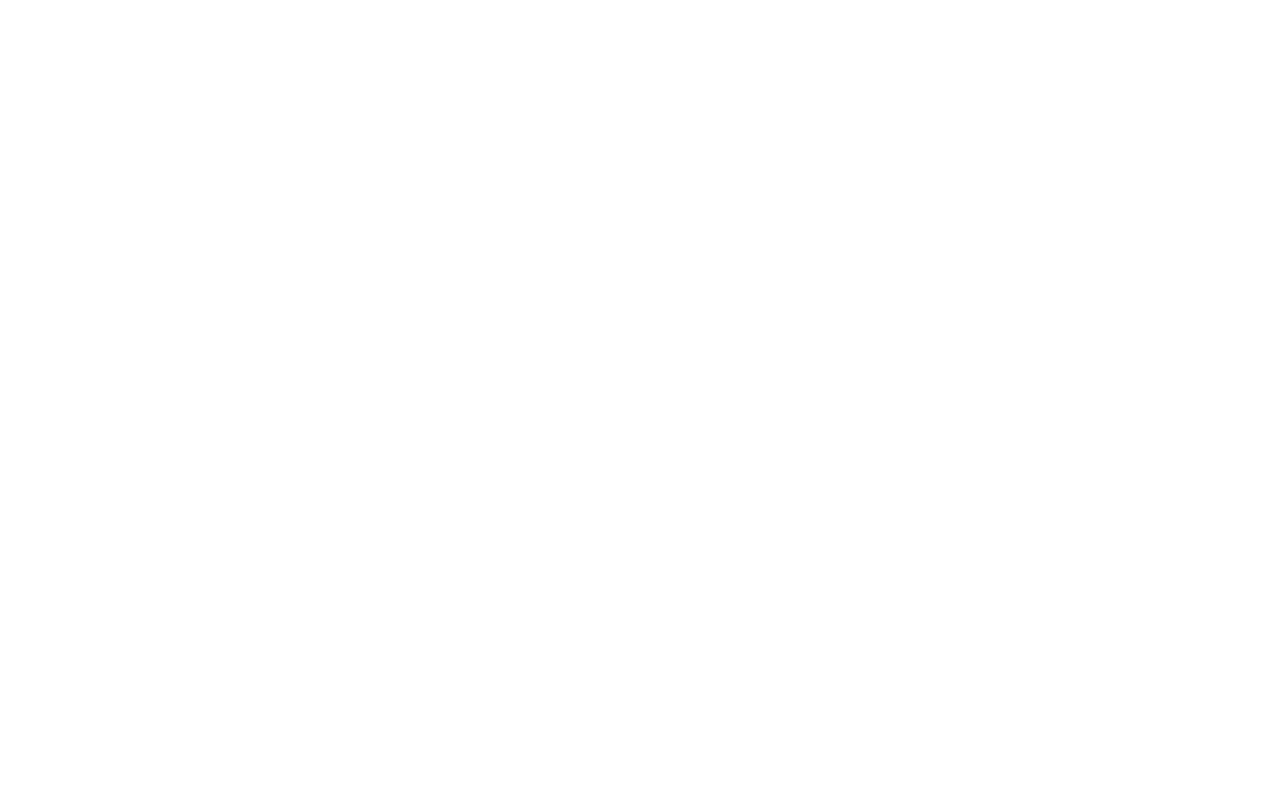
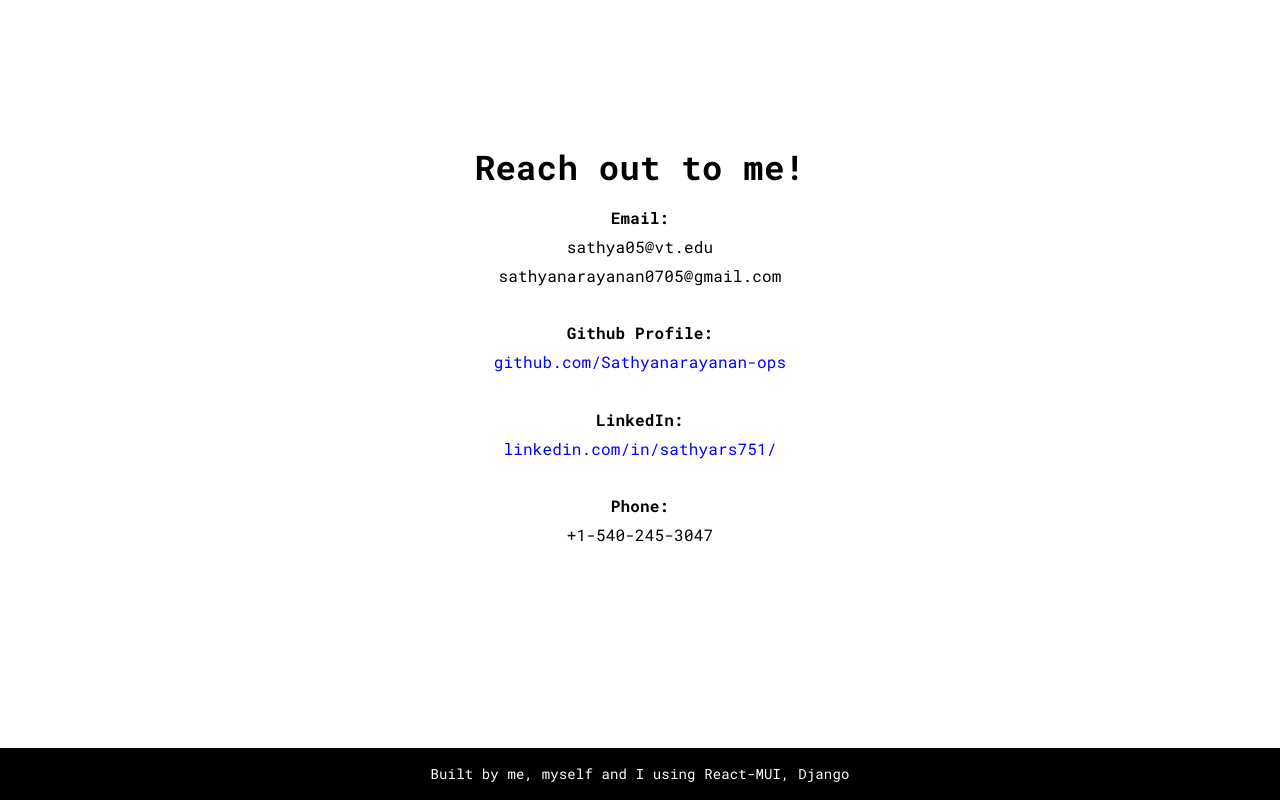
Before and after one commit to Sathyanarayanan-ops/Sathya_Portfolio, a React (Create React App) app in the folder frontend/: page / in a window 1280 px wide. Shown: the part 2388-3188 px from the top of the page. Before the commit the page ends 2322 px from the top, so only its background shows below. Built offline with nearby package versions, Linux system fonts and the light colour scheme.

Commit message:
Finished Static frontend

```diff
--- /dev/null
+++ b/frontend/src/components/Contacts.jsx
@@ -0,0 +1,61 @@
+import { Typography } from "@mui/material";
+import { Box } from "@mui/system";
+import React from "react";
+
+export default function Contact() {
+    return (
+        <div>
+            <Box
+                id="contact"
+                sx={{
+                    width: '100%',
+                    height: '100vh',
+                    pt: 8,
+                    display: 'flex',
+                    flexDirection: 'column', // Stack items vertically
+                    alignItems: 'center',
+                    justifyContent: 'center',
+                    textAlign: 'center', // Center-align the text
+                    gap: 2, // Add spacing between elements
+                }}
+            >
+                <Typography
+                    variant="h4"
+                    sx={{
+                        color: 'black',
+                        fontFamily: 'Roboto Mono, monospace',
+                        fontWeight: 'bold',
+                    }}
+                >
+                    Reach out to me!
+                </Typography>
+                <Typography
+                    variant="body1"
+                    sx={{
+                        color: 'black',
+                        fontFamily: 'Roboto Mono, monospace',
+                        fontSize: '1rem',
+                        lineHeight: 1.8,
+                    }}
+                >
+                    <strong>Email:</strong> <br />
+                    sathya05@vt.edu <br />
+                    sathyanarayanan0705@gmail.com <br /><br />
+
+                    <strong>Github Profile:</strong> <br />
+                    <a href="https://github.com/Sathyanarayanan-ops" target="_blank" rel="noopener noreferrer" style={{ textDecoration: 'none', color: 'blue' }}>
+                        github.com/Sathyanarayanan-ops
+                    </a> <br /><br />
+
+                    <strong>LinkedIn:</strong> <br />
+                    <a href="https://www.linkedin.com/in/sathyars751/" target="_blank" rel="noopener noreferrer" style={{ textDecoration: 'none', color: 'blue' }}>
+                        linkedin.com/in/sathyars751/
+                    </a> <br /><br />
+
+                    <strong>Phone:</strong> <br />
+                    +1-540-245-3047
+                </Typography>
+            </Box>
+        </div>
+    );
+}
--- a/frontend/src/components/ProjectCards.jsx
+++ b/frontend/src/components/ProjectCards.jsx
@@ -42,9 +42,9 @@
             px: 2, // Padding for alignment
           }}
         >
-          <Button size="small" variant="contained" sx={{ backgroundColor: '#f50057', color: 'white' }}>
+          {/* <Button size="small" variant="contained" sx={{ backgroundColor: '#f50057', color: 'white' }}>
             Learn More
-          </Button>
+          </Button> */}
           <Link
             href={githubLink}
             target="_blank"
--- a/frontend/src/components/homepage.jsx
+++ b/frontend/src/components/homepage.jsx
@@ -6,13 +6,14 @@
 import ResumeButton from './handleResume';
 import SkillsSection from './Skills';
 import Projects from './Projects';
+import Contact from './Contacts';
 
 export default function Homepage() {
     return (
         <div>
             <DrawerAppBar />
             <Box
-                id = "home"
+                id="home"
                 sx={{
                     width: '100%',
                     height: '100vh',
@@ -96,8 +97,8 @@
 
                     <Grow
                         in={true}
-                        style={{transformOrigin: '0 0 0'}}
-                        {...{timeout:2500}}
+                        style={{ transformOrigin: '0 0 0' }}
+                        {...{ timeout: 2500 }}
                     >
                         <Typography
                             variant="body1"
@@ -123,7 +124,6 @@
                 id="skills" // Add an id for SkillsSection
                 sx={{
                     width: '100%',
-                    // height: '100vh',
                     pt: 8,
                 }}
             >
@@ -132,14 +132,33 @@
             <Box
                 id="projects" // Add an id for Projects
                 sx={{
-                    mt:4,
+                    mt: 4,
                     width: '100%',
-                    // height: '100vh',
-                    // pt: 8,
                 }}
             >
                 <Projects />
             </Box>
+            <Contact />
+            <Box
+                component="footer"
+                sx={{
+                    width: '100%',
+                    backgroundColor: '#000', // Black background
+                    color: '#fff', // White text
+                    textAlign: 'center',
+                    py: 2, // Padding top and bottom
+                    mt: 4, // Margin top for spacing
+                }}
+            >
+                <Typography
+                    variant="body2"
+                    sx={{
+                        fontFamily: 'Roboto Mono, monospace',
+                    }}
+                >
+                    Built by me, myself and I using React-MUI, Django
+                </Typography>
+            </Box>
         </div>
     );
 }
```
Lines whose indentation alone changed are shown as unchanged.
